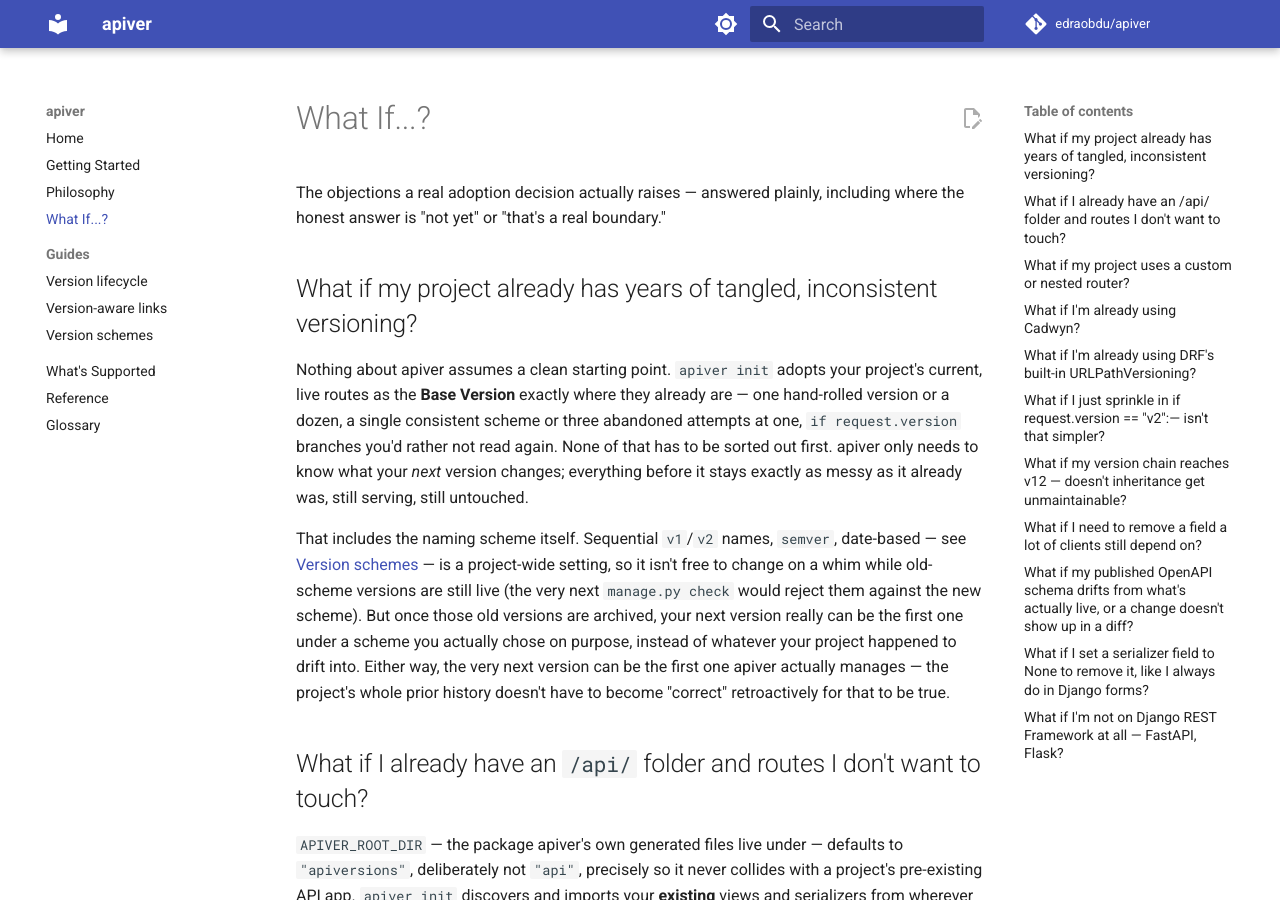
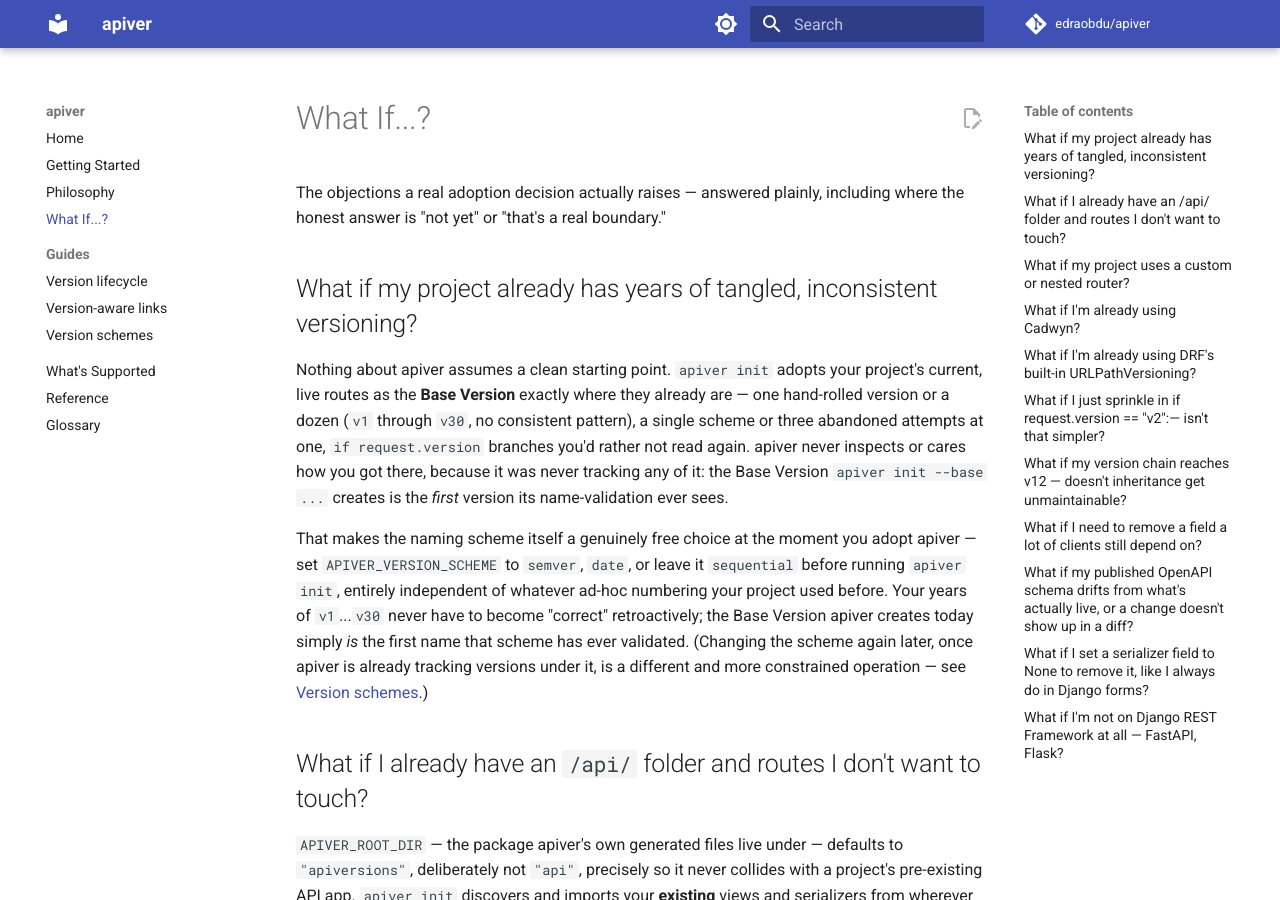
Before and after one commit to edraobdu/apiver, an MkDocs documentation site: the page built from docs/what-if.md, in a window 1280 px wide and 900 px high. Built offline with MkDocs 1.6.1 and Material for MkDocs 9.7.7, drawn with Linux system fonts in a browser that asks for light colours; comment, search, counter and statistics services are not loaded.

Commit message:
docs: separate adoption-time scheme choice from post-adoption switching
The version-schemes claim conflated two different moments: choosing
APIVER_VERSION_SCHEME when adopting apiver (genuinely free, since
apiver was never tracking any prior versioning) versus changing it
once apiver already tracks Live versions under a scheme (constrained
by manage.py check re-validating every live name). Splits both the
What If entry and the guide into these two distinct scenarios.

Co-Authored-By: Claude Sonnet 5 <noreply@anthropic.com>

```diff
--- a/docs/what-if.md
+++ b/docs/what-if.md
@@ -6,19 +6,19 @@ answer is "not yet" or "that's a real boundary."
 ## What if my project already has years of tangled, inconsistent versioning?
 
 Nothing about apiver assumes a clean starting point. `apiver init` adopts your project's current, live
-routes as the **Base Version** exactly where they already are — one hand-rolled version or a dozen, a
-single consistent scheme or three abandoned attempts at one, `if request.version` branches you'd rather
-not read again. None of that has to be sorted out first. apiver only needs to know what your *next*
-version changes; everything before it stays exactly as messy as it already was, still serving, still
-untouched.
+routes as the **Base Version** exactly where they already are — one hand-rolled version or a dozen
+(`v1` through `v30`, no consistent pattern), a single scheme or three abandoned attempts at one,
+`if request.version` branches you'd rather not read again. apiver never inspects or cares how you got
+there, because it was never tracking any of it: the Base Version `apiver init --base ...` creates is the
+*first* version its name-validation ever sees.
 
-That includes the naming scheme itself. Sequential `v1`/`v2` names, `semver`, date-based — see
-[Version schemes](guides/version-schemes.md) — is a project-wide setting, so it isn't free to change on
-a whim while old-scheme versions are still live (the very next `manage.py check` would reject them
-against the new scheme). But once those old versions are archived, your next version really can be the
-first one under a scheme you actually chose on purpose, instead of whatever your project happened to
-drift into. Either way, the very next version can be the first one apiver actually manages — the
-project's whole prior history doesn't have to become "correct" retroactively for that to be true.
+That makes the naming scheme itself a genuinely free choice at the moment you adopt apiver — set
+`APIVER_VERSION_SCHEME` to `semver`, `date`, or leave it `sequential` before running `apiver init`,
+entirely independent of whatever ad-hoc numbering your project used before. Your years of `v1`...`v30`
+never have to become "correct" retroactively; the Base Version apiver creates today simply *is* the
+first name that scheme has ever validated. (Changing the scheme again later, once apiver is already
+tracking versions under it, is a different and more constrained operation — see
+[Version schemes](guides/version-schemes.md).)
 
 ## What if I already have an `/api/` folder and routes I don't want to touch?
 
```
Also changed, not shown: docs/guides/version-schemes.md (+13 -2 lines).
